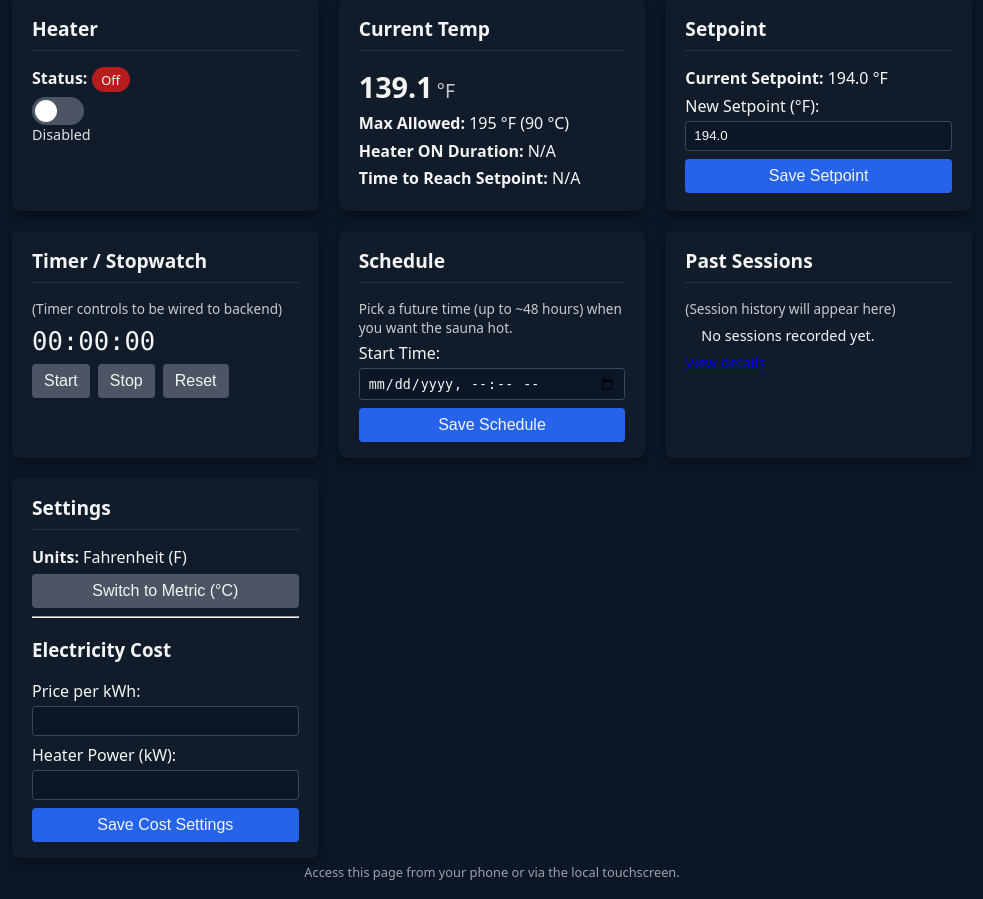
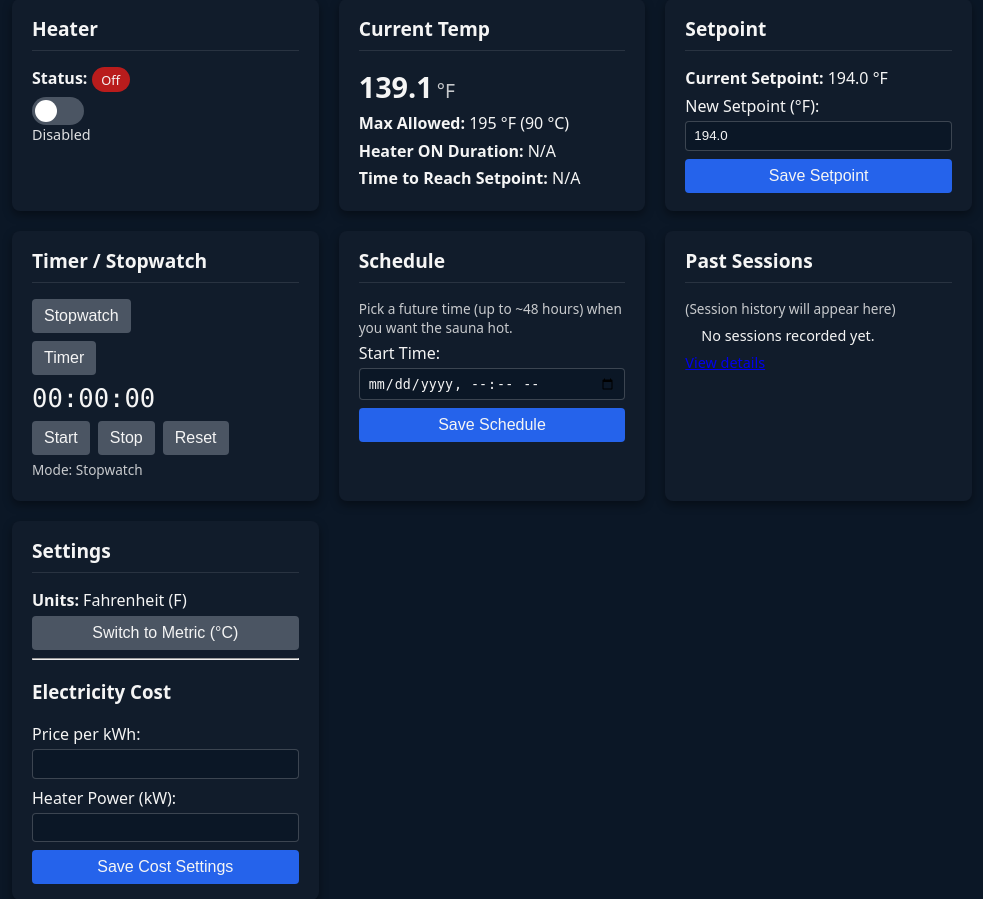
Before and after one commit to SmartBugz/sauna_controller, a Flask app: page / in a window 1280 px wide. Shown: the part 113-1012 px from the top of the page, without its empty margins (148-1131 px from the left). Run offline with Flask 3, Linux system fonts and the light colour scheme.

Commit message:
Add timer and stopwatch functionality with UI integration in Smart Sauna Controller

```diff
--- a/main.py
+++ b/main.py
@@ -4,7 +4,7 @@
 - Shares state with the background SaunaController via a singleton instance
 """
 
-from flask import Flask, render_template, request, redirect, url_for
+from flask import Flask, render_template, request, redirect, url_for, jsonify
 
 from sauna_controller import SaunaController
 
@@ -19,6 +19,12 @@ def index():
     """Render the main dashboard with current sauna status and controls."""
     state = controller.get_state_snapshot()
     return render_template("index.html", state=state)
+
+
+@app.route("/api/status", methods=["GET"])
+def api_status():
+    """Lightweight JSON status for live UI updates."""
+    return jsonify(controller.get_state_snapshot())
 
 
 @app.route("/heater/toggle", methods=["POST"])
@@ -124,6 +130,43 @@ def cost_config():
     return redirect(url_for("index"))
 
 
+@app.route("/timer/mode", methods=["POST"])
+def timer_mode():
+    """Set timer widget mode to stopwatch or timer."""
+    mode = request.form.get("mode", "stopwatch")
+    controller.timer_set_mode(mode)
+    return redirect(url_for("index"))
+
+
+@app.route("/timer/preset", methods=["POST"])
+def timer_preset():
+    """Set a preset duration in minutes for timer mode."""
+    try:
+        minutes = int(request.form.get("minutes", "0"))
+    except ValueError:
+        minutes = 0
+    controller.timer_set_duration_minutes(minutes)
+    return redirect(url_for("index"))
+
+
+@app.route("/timer/start", methods=["POST"])
+def timer_start():
+    controller.timer_start()
+    return redirect(url_for("index"))
+
+
+@app.route("/timer/stop", methods=["POST"])
+def timer_stop():
+    controller.timer_stop()
+    return redirect(url_for("index"))
+
+
+@app.route("/timer/reset", methods=["POST"])
+def timer_reset():
+    controller.timer_reset()
+    return redirect(url_for("index"))
+
+
 if __name__ == "__main__":
     # NOTE: For development only. In production, use gunicorn/uwsgi.
     # host="0.0.0.0" makes it accessible from other devices on the network.
--- a/templates/index.html
+++ b/templates/index.html
@@ -5,6 +5,71 @@
     <meta name="viewport" content="width=device-width, initial-scale=1.0" />
     <title>Smart Sauna Controller</title>
     <link rel="stylesheet" href="{{ url_for('static', filename='style.css') }}" />
+        <script>
+            document.addEventListener('DOMContentLoaded', function () {
+                function formatDuration(seconds) {
+                    if (seconds == null || isNaN(seconds)) return 'N/A';
+                    const s = Math.max(0, Math.floor(seconds));
+                    const h = String(Math.floor(s / 3600)).padStart(2, '0');
+                    const m = String(Math.floor((s % 3600) / 60)).padStart(2, '0');
+                    const sec = String(s % 60).padStart(2, '0');
+                    return h + ':' + m + ':' + sec;
+                }
+
+                function applyStatus(data) {
+                    const tempVal = document.getElementById('current-temp-value');
+                    const tempUnit = document.getElementById('current-temp-unit');
+                    const heaterOnFor = document.getElementById('heater-on-for');
+                    const statusBadge = document.getElementById('heater-status-badge');
+
+                    if (tempVal && typeof data.current_temp !== 'undefined') {
+                        tempVal.textContent = data.current_temp;
+                    }
+                    if (tempUnit && typeof data.unit !== 'undefined') {
+                        tempUnit.textContent = '°' + data.unit;
+                    }
+                    if (heaterOnFor) {
+                        const dur = data.heater_on_for_seconds;
+                        heaterOnFor.textContent = dur != null ? formatDuration(dur) : 'N/A';
+                    }
+                    if (statusBadge && data.status) {
+                        statusBadge.textContent = data.status;
+                        statusBadge.classList.remove('on', 'off', 'standby');
+                        if (data.status === 'Heating') {
+                            statusBadge.classList.add('on');
+                        } else if (data.status === 'Standby') {
+                            statusBadge.classList.add('standby');
+                        } else {
+                            statusBadge.classList.add('off');
+                        }
+                    }
+
+                    // Timer / stopwatch display
+                    const timerDisplay = document.getElementById('timer-display');
+                    if (timerDisplay) {
+                        let seconds = data.timer_elapsed || 0;
+                        if (data.timer_mode === 'timer' && data.timer_duration != null) {
+                            seconds = Math.max(0, data.timer_duration - seconds);
+                        }
+                        timerDisplay.textContent = formatDuration(seconds);
+                    }
+                }
+
+                function poll() {
+                    fetch("{{ url_for('api_status') }}")
+                        .then(r => r.json())
+                        .then(data => {
+                            applyStatus(data);
+                        })
+                        .catch(() => { /* ignore errors */ })
+                        .finally(() => {
+                            setTimeout(poll, 2000);
+                        });
+                }
+
+                poll();
+            });
+        </script>
 </head>
 <body>
     <div class="container">
@@ -17,11 +82,11 @@
                 <p>
                     <strong>Status:</strong>
                     {% if state.status == 'Heating' %}
-                    <span class="badge on">Heating</span>
+                    <span id="heater-status-badge" class="badge on">Heating</span>
                     {% elif state.status == 'Standby' %}
-                    <span class="badge standby">Standby</span>
+                    <span id="heater-status-badge" class="badge standby">Standby</span>
                     {% else %}
-                    <span class="badge off">Off</span>
+                    <span id="heater-status-badge" class="badge off">Off</span>
                     {% endif %}
                 </p>
 
@@ -58,12 +123,12 @@
             <section class="widget widget-current-temp">
                 <h2>Current Temp</h2>
                 <p class="temp-reading">
-                    <span class="temp-value">{{ state.current_temp }}</span>
-                    <span class="temp-unit">&deg;{{ state.unit }}</span>
+                    <span id="current-temp-value" class="temp-value">{{ state.current_temp }}</span>
+                    <span id="current-temp-unit" class="temp-unit">&deg;{{ state.unit }}</span>
                 </p>
                 <p><strong>Max Allowed:</strong> 195 &deg;F (90 &deg;C)</p>
                 <p><strong>Heater ON Duration:</strong>
-                    {{ state.heater_on_for if state.heater_on_for else 'N/A' }}
+                    <span id="heater-on-for">{{ state.heater_on_for if state.heater_on_for else 'N/A' }}</span>
                 </p>
                 <p><strong>Time to Reach Setpoint:</strong>
                     {{ state.time_to_setpoint if state.time_to_setpoint else 'N/A' }}
@@ -88,16 +153,57 @@
                 </form>
             </section>
 
-            <!-- Timer / stopwatch widget (UI only for now) -->
+            <!-- Timer / stopwatch widget -->
             <section class="widget widget-timer">
                 <h2>Timer / Stopwatch</h2>
-                <p class="widget-note">(Timer controls to be wired to backend)</p>
-                <div class="timer-display">00:00:00</div>
+
+                <form method="post" action="{{ url_for('timer_mode') }}" class="widget-actions">
+                    <input type="hidden" name="mode" value="stopwatch" />
+                    <button
+                        type="submit"
+                        class="btn btn-secondary {% if state.timer_mode == 'stopwatch' %}active{% endif %}"
+                    >
+                        Stopwatch
+                    </button>
+                </form>
+                <form method="post" action="{{ url_for('timer_mode') }}" class="widget-actions">
+                    <input type="hidden" name="mode" value="timer" />
+                    <button
+                        type="submit"
+                        class="btn btn-secondary {% if state.timer_mode == 'timer' %}active{% endif %}"
+                    >
+                        Timer
+                    </button>
+                </form>
+
+                <div id="timer-display" class="timer-display">00:00:00</div>
+
+                {% if state.timer_mode == 'timer' %}
+                <form method="post" action="{{ url_for('timer_preset') }}" class="widget-actions">
+                    <button type="submit" name="minutes" value="10" class="btn btn-secondary">10 min</button>
+                    <button type="submit" name="minutes" value="20" class="btn btn-secondary">20 min</button>
+                    <button type="submit" name="minutes" value="30" class="btn btn-secondary">30 min</button>
+                </form>
+                {% endif %}
+
                 <div class="widget-actions">
-                    <button type="button" class="btn btn-secondary" disabled>Start</button>
-                    <button type="button" class="btn btn-secondary" disabled>Stop</button>
-                    <button type="button" class="btn btn-secondary" disabled>Reset</button>
+                    <form method="post" action="{{ url_for('timer_start') }}">
+                        <button type="submit" class="btn btn-secondary">Start</button>
+                    </form>
+                    <form method="post" action="{{ url_for('timer_stop') }}">
+                        <button type="submit" class="btn btn-secondary">Stop</button>
+                    </form>
+                    <form method="post" action="{{ url_for('timer_reset') }}">
+                        <button type="submit" class="btn btn-secondary">Reset</button>
+                    </form>
                 </div>
+
+                <p class="widget-note">
+                    Mode: {{ state.timer_mode|capitalize }}
+                    {% if state.timer_mode == 'timer' and state.timer_duration %}
+                        ({{ (state.timer_duration // 60)|int }} min preset)
+                    {% endif %}
+                </p>
             </section>
 
             <!-- Schedule widget -->
```
Also changed, not shown: sauna_controller.py (+69 -0 lines).
